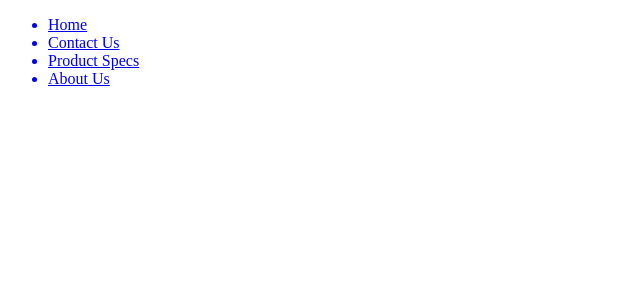
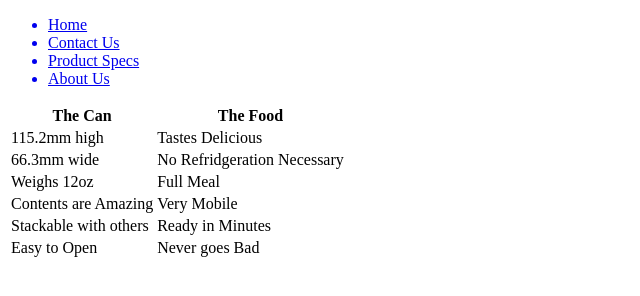
Before and after one commit to dani-eb/CSC210-Final, a plain HTML site: page html/productSpecs.html in a window 1280 px wide. Shown: the whole page, without its empty margins (0-640 px from the left). Drawn offline with Linux system fonts and the light colour scheme.

Commit message:
Product Specs table done

```diff
--- a/html/productSpecs.html
+++ b/html/productSpecs.html
@@ -13,6 +13,35 @@
     </nav>
 </head>
 <body>
-
+    <table id='specsTable'>
+        <tr id='headRow'>
+            <th>The Can</th>
+            <th>The Food</th>
+        </tr>
+        <tr id='row2'>
+            <td>115.2mm high</td>
+            <td>Tastes Delicious</td>
+        </tr>
+        <tr id='row3'>
+            <td>66.3mm wide</td>
+            <td>No Refridgeration Necessary</td>
+        </tr>
+        <tr id='row4'>
+            <td>Weighs 12oz</td>
+            <td>Full Meal</td>
+        </tr>
+        <tr id='row5'>
+            <td>Contents are Amazing</td>
+            <td>Very Mobile</td>
+        </tr>
+        <tr id='row6'>
+            <td>Stackable with others</td>
+            <td>Ready in Minutes</td>
+        </tr>
+        <tr id='row7'>
+            <td>Easy to Open</td>
+            <td>Never goes Bad</td>
+        </tr>
+    </table>
 </body>
 </html>
```
